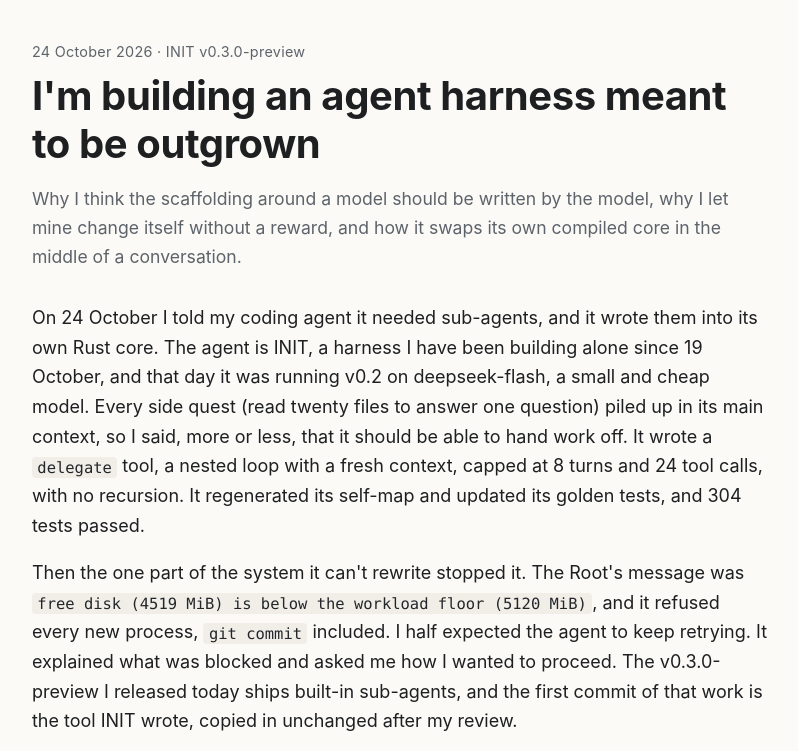
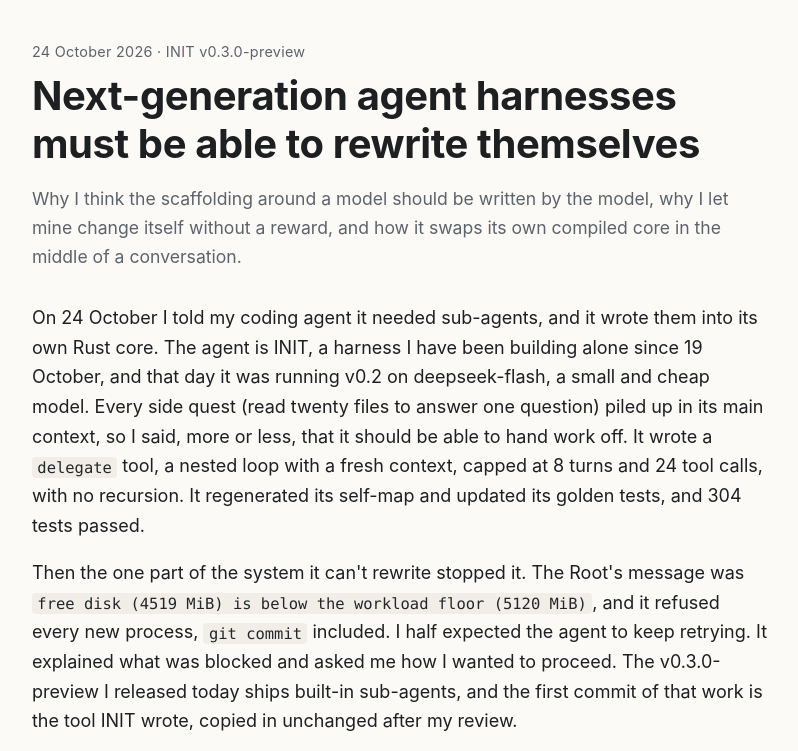
Before and after one commit to nagisanzenin/nagisanzenin.github.io, a plain HTML site: page harness-rewrite/index.html in a window 1280 px wide. Shown: the top 751 px of the page, without its empty margins (238-1036 px from the left). Drawn offline with Linux system fonts and the light colour scheme.

Commit message:
harness-rewrite: title

```diff
--- a/harness-rewrite/index.html
+++ b/harness-rewrite/index.html
@@ -3,11 +3,11 @@
 <head>
 <meta charset="utf-8">
 <meta name="viewport" content="width=device-width, initial-scale=1">
-<title>I'm building an agent harness meant to be outgrown</title>
+<title>Next-generation agent harnesses must be able to rewrite themselves</title>
 <meta name="description" content="Why I think the scaffolding around a capable model should be written by the model, why I let my agent change itself without a reward, and how INIT swaps its own compiled Rust core mid-conversation with an undo button instead of a score.">
 <meta name="author" content="nagisanzenin">
 <meta property="og:type" content="article">
-<meta property="og:title" content="I&#39;m building an agent harness meant to be outgrown">
+<meta property="og:title" content="Next-generation agent harnesses must be able to rewrite themselves">
 <meta property="og:description" content="A coding agent that rewrites its prompts, its tools and its compiled Rust core while it works. What stays fixed is the Root: the off switch, the record of every change, and the power to roll it all back.">
 <meta property="og:url" content="https://nagisanzenin.github.io/harness-rewrite/">
 <meta property="og:image" content="https://nagisanzenin.github.io/harness-rewrite/init-rebuild.svg">
@@ -222,7 +222,7 @@
 <article>
 <header>
 <p class="kicker">24 October 2026 · INIT v0.3.0-preview</p>
-<h1>I'm building an agent harness meant to be outgrown</h1>
+<h1>Next-generation agent harnesses must be able to rewrite themselves</h1>
 <p class="dek">Why I think the scaffolding around a model should be written by the model, why I let mine change itself without a reward, and how it swaps its own compiled core in the middle of a conversation.</p>
 </header>
 
```
Also changed, not shown: index.html (+1 -1 lines).
